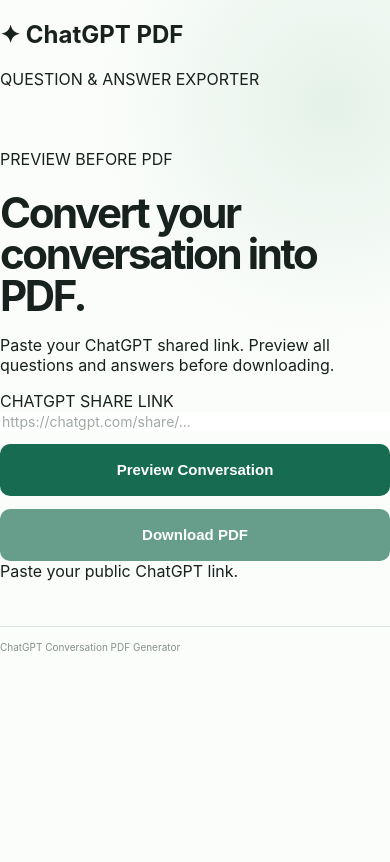
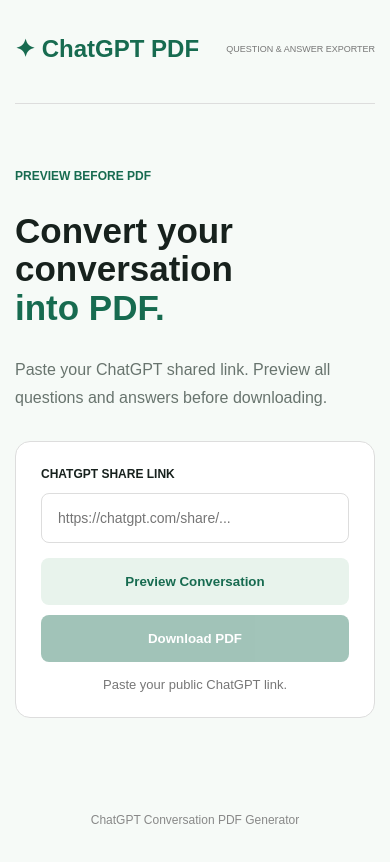
Before and after one commit to sanjayragul49-gif/chatgpt-to-pdf, a website: page public/index.html in a window 390 px wide. Drawn offline with Linux system fonts and the light colour scheme.

Commit message:
Refactor CSS styles for improved layout and design

```diff
--- a/public/style.css
+++ b/public/style.css
@@ -1,48 +1,211 @@
-:root {
-  --ink: #17211d; --muted: #68746e; --green: #176b50;
-  --line: #dce6df; --paper: #fbfdfb; --soft: #eff6f1;
+
+* {
+    box-sizing: border-box;
 }
-* { box-sizing: border-box; }
+
 body {
-  margin: 0; min-height: 100vh; color: var(--ink);
-  font-family: Inter, ui-sans-serif, system-ui, -apple-system, Segoe UI, sans-serif;
-  background: radial-gradient(circle at 85% 12%, #e4f2e9 0, transparent 28%), var(--paper);
+    margin: 0;
+    background: #f6faf7;
+    color: #17211d;
+    font-family: Arial, sans-serif;
 }
-.shell { max-width: 1050px; margin: auto; padding: 28px 30px 22px; min-height: 100vh; display: flex; flex-direction: column; }
-.nav { display: flex; justify-content: space-between; align-items: center; border-bottom: 1px solid var(--line); padding-bottom: 20px; }
-.brand { font-weight: 800; font-size: 20px; letter-spacing: -.7px; }
-.brand-icon { display: inline-grid; place-items: center; width: 30px; height: 30px; border-radius: 9px; background: var(--green); color: white; margin-right: 8px; }
-.nav-label, .eyebrow, .export-card label { font-size: 10px; letter-spacing: 1.7px; font-weight: 800; color: var(--muted); }
-.hero { width: min(700px, 100%); margin: auto; padding: 65px 0 55px; }
-.eyebrow { color: var(--green); display: flex; align-items: center; gap: 9px; }
-.eyebrow span { width: 7px; height: 7px; background: #38a879; border-radius: 50%; }
-h1 { font-size: clamp(42px, 7vw, 68px); line-height: .99; letter-spacing: -3.7px; margin: 23px 0 18px; }
-h1 em { color: var(--green); font-style: normal; }
-.intro { color: var(--muted); line-height: 1.7; font-size: 16px; max-width: 570px; margin-bottom: 34px; }
-.export-card { background: white; border: 1px solid var(--line); border-radius: 18px; padding: 23px; box-shadow: 0 18px 55px #183d2810; }
-.export-card label { display: block; margin-bottom: 12px; }
-.url-row { display: flex; align-items: center; border: 1px solid var(--line); border-radius: 10px; padding: 0 14px; height: 54px; gap: 10px; }
-.link-icon { color: var(--green); font-size: 20px; }
-input { width: 100%; border: 0; outline: 0; font: inherit; font-size: 14px; color: var(--ink); min-width: 0; }
-input::placeholder { color: #a0aaa4; }
-button { width: 100%; margin-top: 13px; border: 0; border-radius: 10px; background: var(--green); color: white; height: 52px; font-size: 15px; font-weight: 750; cursor: pointer; transition: .2s; }
-button:hover { background: #10563f; transform: translateY(-1px); }
-button:disabled { opacity: .65; cursor: wait; transform: none; }
-button span { font-size: 19px; margin-right: 7px; }
-.status { min-height: 20px; color: var(--muted); font-size: 12px; margin-top: 13px; text-align: center; }
-.status.error { color: #b42318; }
-.status.success { color: var(--green); }
-.features { display: grid; grid-template-columns: repeat(3, 1fr); gap: 12px; margin-top: 24px; }
-.feature { border-top: 1px solid var(--line); padding-top: 14px; display: flex; flex-direction: column; gap: 7px; color: var(--muted); font-size: 12px; }
-.feature b { color: var(--green); font-size: 11px; }
-footer { border-top: 1px solid var(--line); padding-top: 14px; display: flex; justify-content: space-between; gap: 20px; color: #87918b; font-size: 10px; }
-footer p { margin: 0; }
-@media (max-width: 600px) {
-  .shell { padding: 20px 18px; }
-  .nav-label { font-size: 8px; letter-spacing: 1px; }
-  .hero { padding: 60px 0 45px; }
-  h1 { letter-spacing: -2.4px; }
-  .export-card { padding: 17px; }
-  .features { gap: 8px; }
-  footer { flex-direction: column; gap: 6px; }
+
+.container {
+    max-width: 1000px;
+    margin: auto;
+    padding: 25px;
 }
+
+header {
+    display: flex;
+    justify-content: space-between;
+    align-items: center;
+    border-bottom: 1px solid #ddd;
+    padding-bottom: 20px;
+}
+
+header h2 {
+    color: #176b50;
+}
+
+header span {
+    font-size: 11px;
+    color: #777;
+}
+
+.hero {
+    max-width: 750px;
+    margin: 65px auto;
+}
+
+.tag {
+    color: #176b50;
+    font-size: 12px;
+    font-weight: bold;
+}
+
+h1 {
+    font-size: 48px;
+    line-height: 1.1;
+}
+
+h1 span {
+    display: block;
+    color: #176b50;
+}
+
+.hero p {
+    color: #68746e;
+    line-height: 1.7;
+}
+
+.input-card {
+    background: white;
+    padding: 25px;
+    border: 1px solid #ddd;
+    border-radius: 15px;
+    margin-top: 30px;
+}
+
+label {
+    display: block;
+    font-size: 12px;
+    font-weight: bold;
+    margin-bottom: 12px;
+}
+
+input {
+    width: 100%;
+    padding: 16px;
+    border: 1px solid #ddd;
+    border-radius: 8px;
+    font-size: 14px;
+}
+
+.buttons {
+    display: flex;
+    gap: 10px;
+    margin-top: 15px;
+}
+
+button {
+    flex: 1;
+    padding: 16px;
+    border: none;
+    border-radius: 8px;
+    background: #176b50;
+    color: white;
+    font-weight: bold;
+    cursor: pointer;
+}
+
+button:disabled {
+    opacity: 0.4;
+    cursor: not-allowed;
+}
+
+#previewBtn {
+    background: #e8f3ec;
+    color: #176b50;
+}
+
+#status {
+    text-align: center;
+    font-size: 13px;
+    margin-top: 15px;
+    color: #777;
+}
+
+#previewSection {
+    margin: 50px auto;
+}
+
+.preview-header {
+    display: flex;
+    justify-content: space-between;
+    align-items: center;
+    gap: 15px;
+    margin-bottom: 20px;
+}
+
+.preview-header small {
+    color: #176b50;
+    font-weight: bold;
+}
+
+#counts {
+    font-weight: bold;
+    color: #176b50;
+}
+
+#warning {
+    background: #fff5dc;
+    padding: 15px;
+    border-radius: 8px;
+    margin-bottom: 20px;
+    font-size: 13px;
+}
+
+.message {
+    background: white;
+    border: 1px solid #ddd;
+    border-radius: 10px;
+    padding: 20px;
+    margin-bottom: 15px;
+}
+
+.question {
+    background: #f0f3f5;
+}
+
+.message h4 {
+    font-size: 11px;
+    color: #555;
+    text-transform: uppercase;
+}
+
+.message-content {
+    white-space: pre-wrap;
+    overflow-wrap: anywhere;
+    line-height: 1.7;
+    font-size: 14px;
+}
+
+.question .message-content {
+    font-weight: bold;
+}
+
+footer {
+    text-align: center;
+    color: #888;
+    font-size: 12px;
+    padding: 30px;
+}
+
+[hidden] {
+    display: none !important;
+}
+
+@media(max-width: 600px) {
+
+    .container {
+        padding: 15px;
+    }
+
+    h1 {
+        font-size: 35px;
+    }
+
+    .buttons {
+        flex-direction: column;
+    }
+
+    .preview-header {
+        align-items: flex-start;
+        flex-direction: column;
+    }
+
+    header span {
+        font-size: 9px;
+    }
+}
```
